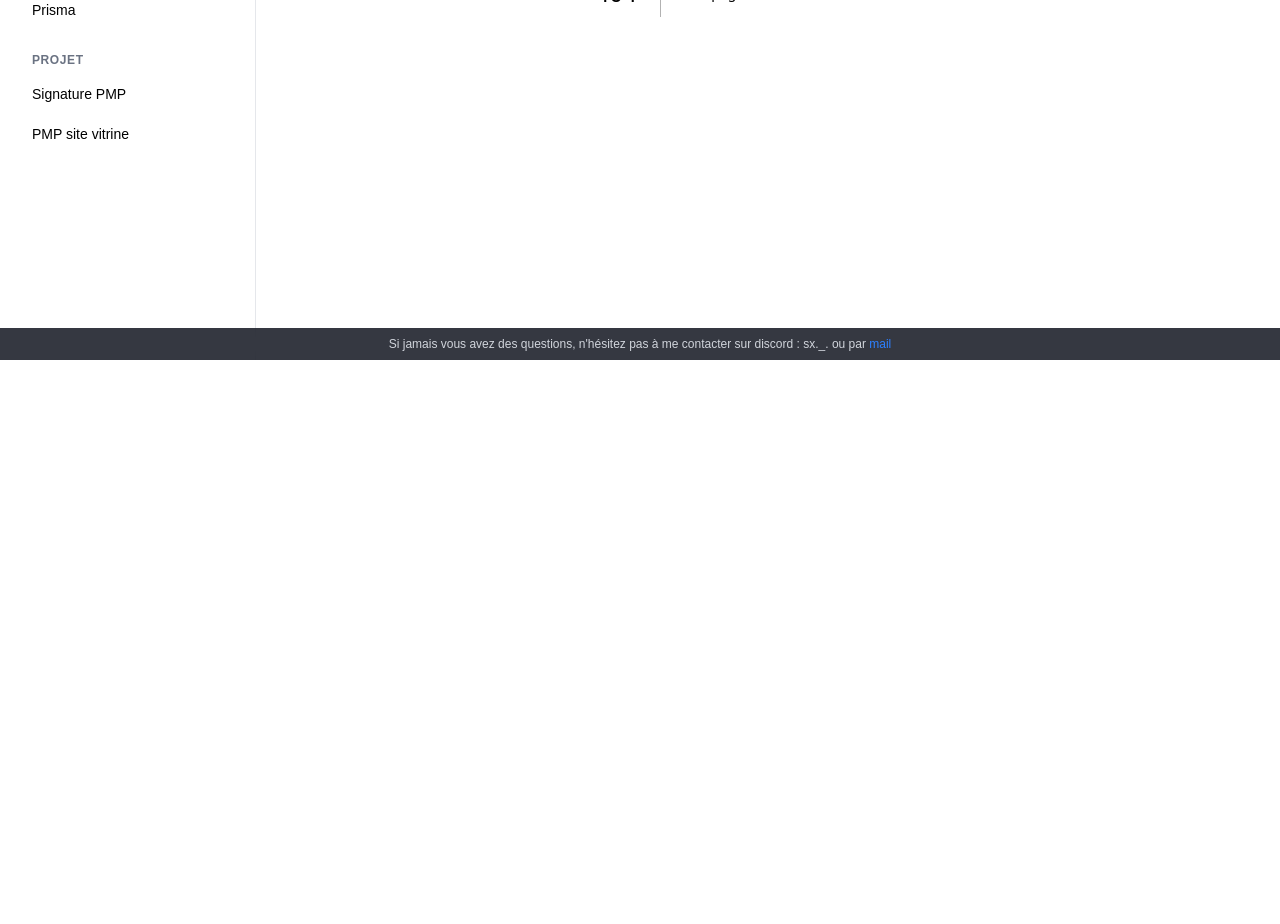
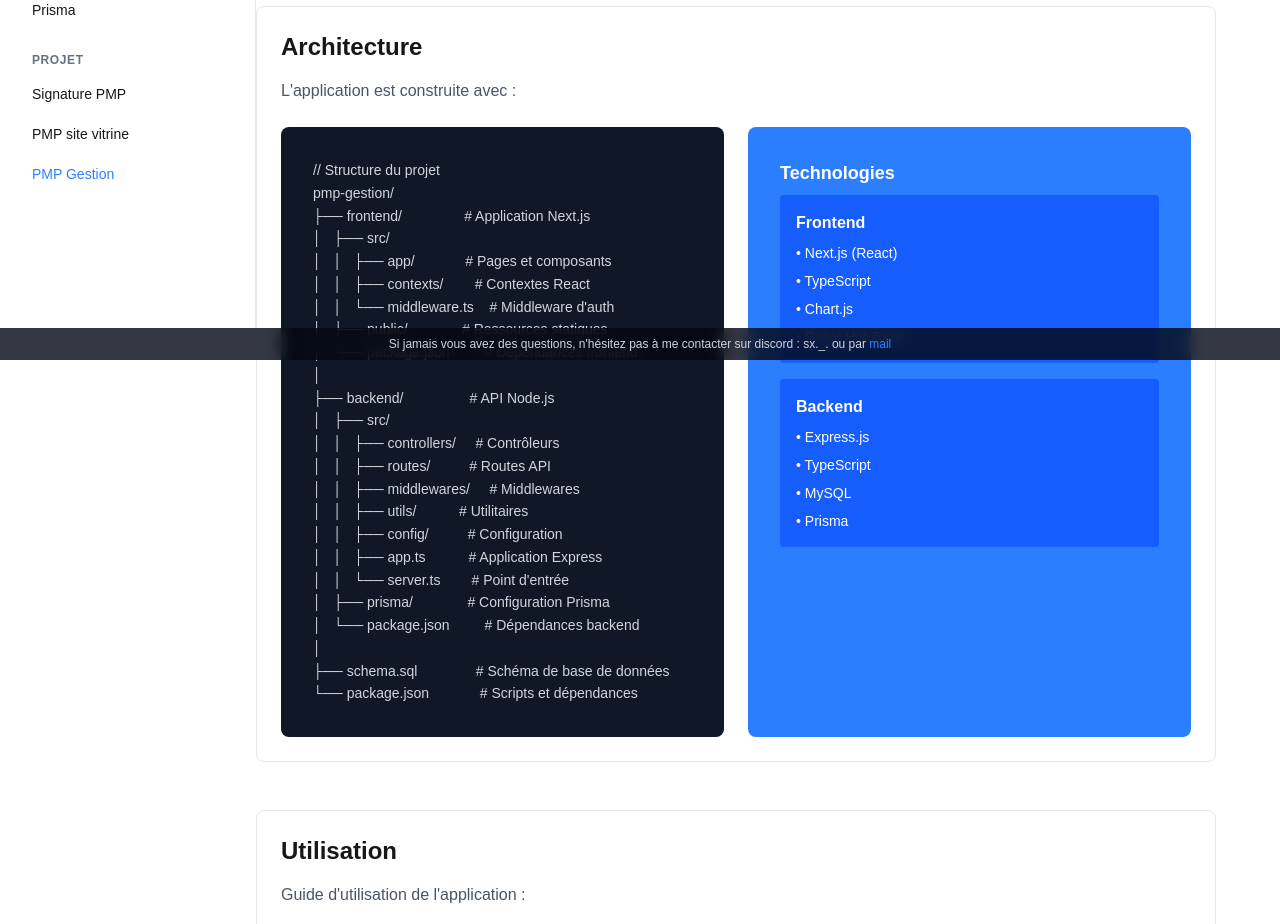
Before and after one commit to 17Sx/react-docs-pmp, a Next.js app: page /pmp-gestion in a window 1280 px wide. Before the commit this address had no page. Shown: the part 440-1364 px from the top of the page. Before the commit the page ends 864 px from the top, so only its background shows below. Built offline with nearby package versions, Linux system fonts and the light colour scheme.

Commit message:
✨ Restructure PMP Gestion page to match other project pages

```diff
--- a/app/components/Navbar.tsx
+++ b/app/components/Navbar.tsx
@@ -123,6 +123,9 @@ const Navbar = () => {
                 <NavLink href="/pmp-sv">
                   PMP site vitrine
                 </NavLink>
+                <NavLink href="/pmp-gestion">
+                  PMP Gestion
+                </NavLink>
               </NavSection>
             </div>
           </div>
--- /dev/null
+++ b/app/pmp-gestion/page.tsx
@@ -0,0 +1,144 @@
+import Link from "next/link";
+
+export default function PMPGestion() {
+  return (
+    <div className="space-y-12">
+      <div className="space-y-6">
+        <h1 className="text-5xl font-bold tracking-tight">
+          Documentation PMP Gestion
+        </h1>
+        <p className="text-xl text-gray-600 dark:text-gray-400">
+          Guide complet pour comprendre et utiliser l'application de gestion PMP
+        </p>
+      </div>
+
+      <section className="p-6 rounded-lg border border-gray-200 dark:border-gray-800">
+        <h2 className="text-2xl font-semibold mb-4">Présentation du Projet</h2>
+        <p className="text-gray-600 dark:text-gray-400 mb-6">
+          PMP-Gestion est une application web complète dédiée à la gestion des utilisateurs et des licences pour les systèmes PMP (Plate-forme de Mobilité Professionnelle). Ce système permet aux administrateurs et super-administrateurs de superviser efficacement les licences logicielles, de gérer les utilisateurs et de visualiser les statistiques d'utilisation des fonctionnalités à travers différentes sociétés.
+        </p>
+      </section>
+
+      <section className="p-6 rounded-lg border border-gray-200 dark:border-gray-800">
+        <h2 className="text-2xl font-semibold mb-4">Architecture</h2>
+        <p className="text-gray-600 dark:text-gray-400 mb-6">
+          L'application est construite avec :
+        </p>
+
+        <div className="grid grid-cols-1 md:grid-cols-2 gap-6">
+          <div className="bg-gray-900 p-8 rounded-lg min-h-[300px]">
+            <pre className="text-sm text-gray-300 font-mono leading-relaxed">
+              {`// Structure du projet
+pmp-gestion/
+├── frontend/                # Application Next.js
+│   ├── src/
+│   │   ├── app/             # Pages et composants
+│   │   ├── contexts/        # Contextes React
+│   │   └── middleware.ts    # Middleware d'auth
+│   ├── public/              # Ressources statiques
+│   └── package.json         # Dépendances frontend
+│
+├── backend/                 # API Node.js
+│   ├── src/
+│   │   ├── controllers/     # Contrôleurs
+│   │   ├── routes/          # Routes API
+│   │   ├── middlewares/     # Middlewares
+│   │   ├── utils/           # Utilitaires
+│   │   ├── config/          # Configuration
+│   │   ├── app.ts           # Application Express
+│   │   └── server.ts        # Point d'entrée
+│   ├── prisma/              # Configuration Prisma
+│   └── package.json         # Dépendances backend
+│
+├── schema.sql               # Schéma de base de données
+└── package.json             # Scripts et dépendances`}
+            </pre>
+          </div>
+          <div className="p-8 bg-blue-500 text-white rounded-lg min-h-[300px]">
+            <h3 className="text-lg font-semibold mb-2">Technologies</h3>
+            <div className="space-y-4">
+              <div className="bg-blue-600 p-4 rounded">
+                <h4 className="font-semibold mb-2">Frontend</h4>
+                <ul className="text-sm space-y-2">
+                  <li>• Next.js (React)</li>
+                  <li>• TypeScript</li>
+                  <li>• Chart.js</li>
+                  <li>• React Hot Toast</li>
+                </ul>
+              </div>
+              <div className="bg-blue-600 p-4 rounded">
+                <h4 className="font-semibold mb-2">Backend</h4>
+                <ul className="text-sm space-y-2">
+                  <li>• Express.js</li>
+                  <li>• TypeScript</li>
+                  <li>• MySQL</li>
+                  <li>• Prisma</li>
+                </ul>
+              </div>
+            </div>
+          </div>
+        </div>
+      </section>
+
+      <section className="p-6 rounded-lg border border-gray-200 dark:border-gray-800">
+        <h2 className="text-2xl font-semibold mb-4">Utilisation</h2>
+        <p className="text-gray-600 dark:text-gray-400 mb-6">
+          Guide d'utilisation de l'application :
+        </p>
+
+        <div className="grid grid-cols-1 md:grid-cols-2 gap-6">
+          <div className="bg-gray-900 p-8 rounded-lg min-h-[300px]">
+            <pre className="text-sm text-gray-300 font-mono leading-relaxed">
+              {`# Gestion des Utilisateurs
+1. Accédez à /users
+2. Créez un nouvel utilisateur
+3. Attribuez les licences
+4. Gérez les permissions
+
+# Gestion des Licences
+1. Accédez à /licenses
+2. Consultez l'utilisation
+3. Gérez les alertes
+4. Suivez les statistiques
+
+# Tableaux de Bord
+1. Accédez à /dashboard
+2. Visualisez les graphiques
+3. Exportez les rapports
+4. Configurez les vues`}
+            </pre>
+          </div>
+          <div className="p-8 bg-purple-500 text-white rounded-lg min-h-[300px]">
+            <h3 className="text-lg font-semibold mb-2">Fonctionnalités Avancées</h3>
+            <div className="space-y-4">
+              <div className="bg-purple-600 p-4 rounded">
+                <h4 className="font-semibold mb-2">Multi-Société</h4>
+                <p className="text-sm">Gestion des utilisateurs et licences par société</p>
+              </div>
+              <div className="bg-purple-600 p-4 rounded">
+                <h4 className="font-semibold mb-2">Notifications</h4>
+                <p className="text-sm">Alertes en temps réel pour les dépassements de licences</p>
+              </div>
+            </div>
+          </div>
+        </div>
+      </section>
+
+      <section className="p-6 rounded-lg border border-gray-200 dark:border-gray-800">
+        <h2 className="text-2xl font-semibold mb-4">Ne pas hésiter à aller voir le README.md</h2>
+        <p className="text-gray-600 dark:text-gray-400 mb-6">
+          Documentation complète pour comprendre et utiliser l'application :
+
+          <Link
+            className="ml-2 text-blue-500 hover:text-blue-600 dark:text-blue-400 dark:hover:text-blue-300"
+            href="https://github.com/17Sx/pmp-gestion/blob/main/README.md"
+            target="_blank"
+            rel="noopener noreferrer"
+          >
+            Lien vers le README.md
+          </Link>
+        </p>
+      </section>
+    </div>
+  );
+}
```
